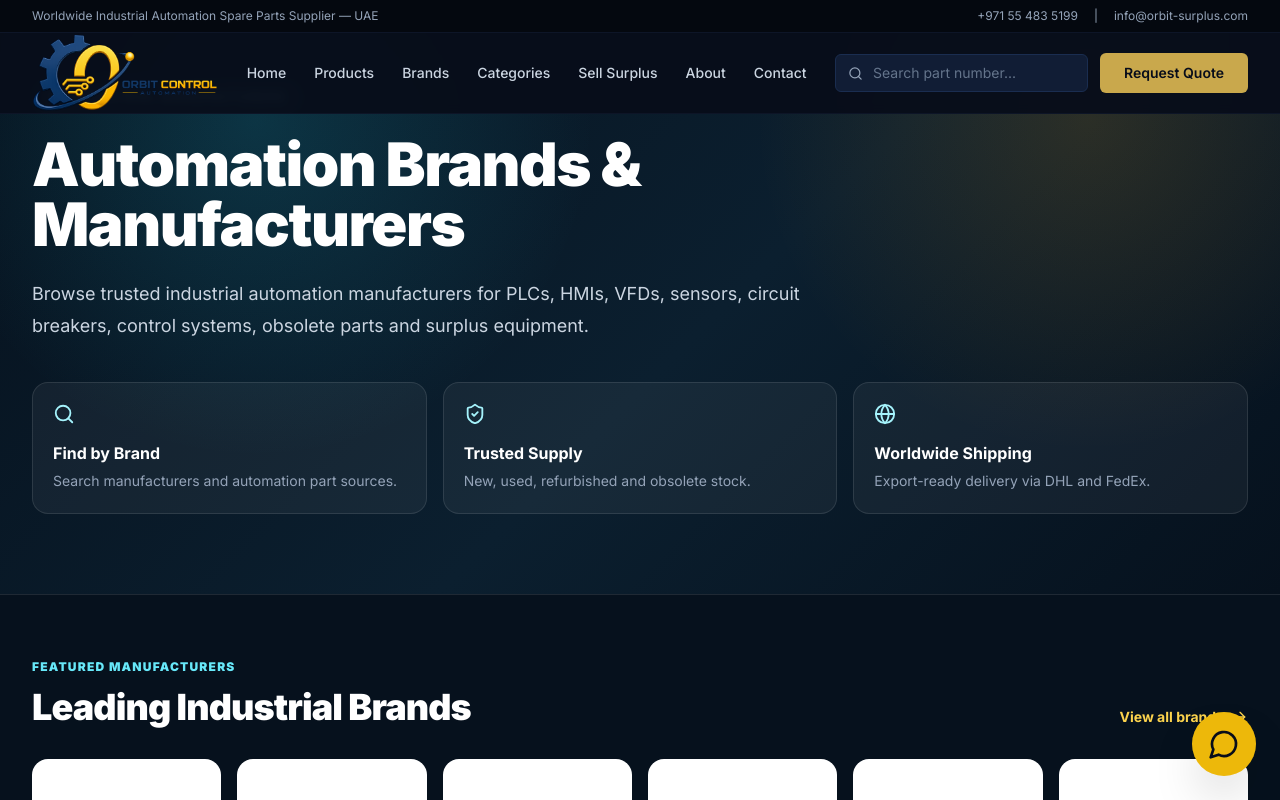
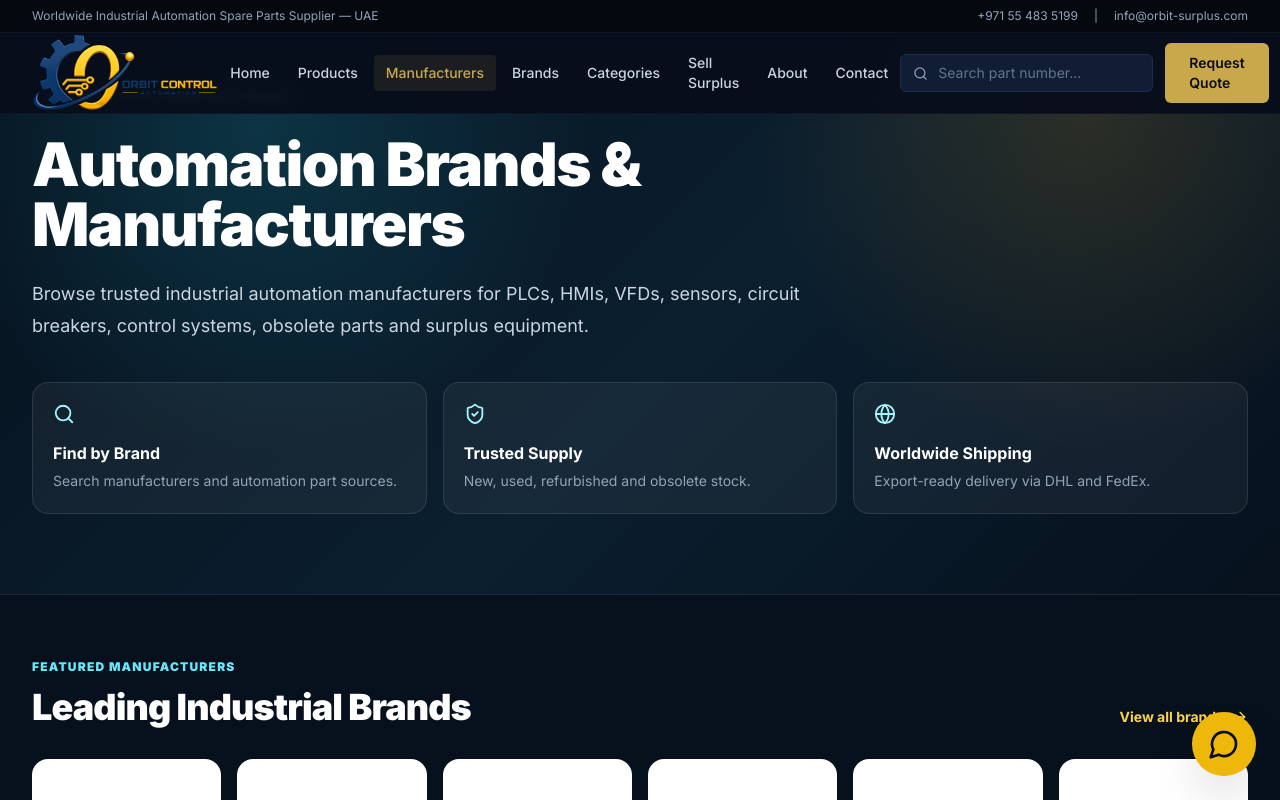
Before and after one commit to orbitcontrol12345-gif/orbit-control-next, a Next.js app: page /manufacturers in a window 1280 px wide. Shown: the top 800 px of the page. Built offline with nearby package versions, Linux system fonts and the light colour scheme.

Commit message:
Add Manufacturers link to navigation

```diff
--- a/components/layout/Header.tsx
+++ b/components/layout/Header.tsx
@@ -11,6 +11,7 @@ import type { Product } from '@/lib/types';
 const navLinks = [
   { label: 'Home', href: '/' },
   { label: 'Products', href: '/products' },
+  { label: 'Manufacturers', href: '/manufacturers' },
   { label: 'Brands', href: '/brands' },
   { label: 'Categories', href: '/categories' },
   { label: 'Sell Surplus', href: '/sell-surplus' },
```
